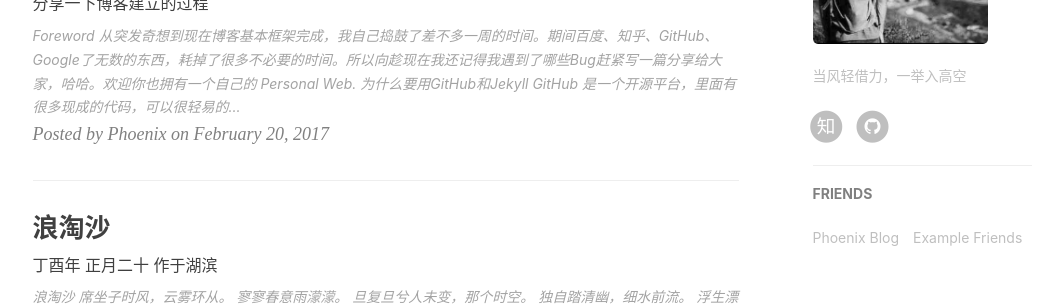
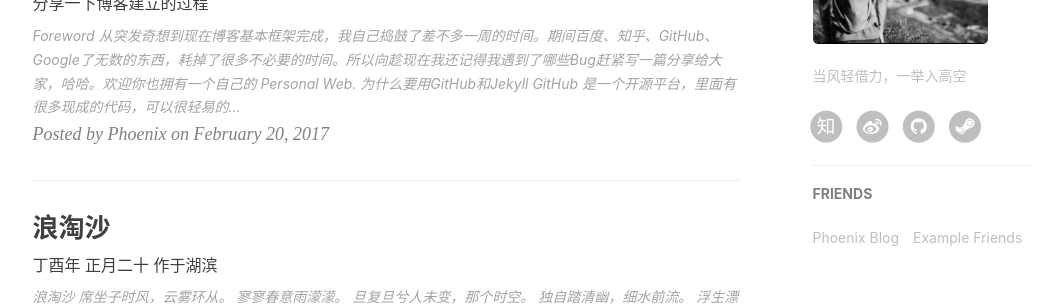
Before and after one commit to PhoenixW95/PhoenixW95.github.io, a Jekyll site: the page built from index.html, in a window 1280 px wide. Shown: the part 756-1062 px from the top of the page, without its empty margins (135-1188 px from the left). Built offline with Jekyll 4.4.1, drawn with Linux system fonts in a browser that asks for light colours; nearby versions of some CDN libraries; the list of posts is cut into pages by our own code; comment, search, counter and statistics services are not loaded.

Commit message:
add steam&weibo id

```diff
--- a/_config.yml
+++ b/_config.yml
@@ -12,11 +12,12 @@
 
 # SNS settings
 RSS: false
-#weibo_username:     Phoenix
+weibo_username:     wwwwwwwwhhh
 zhihu_username:     wu-vinco
 github_username:    PhoenixW95
 #twitter_username:  Phoenix
 #facebook_username:  Phoenix
+steam_username:     phoenix_wu
 
 
 
--- a/_layouts/page.html
+++ b/_layouts/page.html
@@ -170,6 +170,16 @@
                                 </a>
                             </li>
                             {% endif %}
+                            {% if site.steam_username %}
+                            <li>
+                                <a target="_blank" href="https://steamcommunity.com/id/{{ site.github_username }}/">
+                                    <span class="fa-stack fa-lg">
+                                        <i class="fa fa-circle fa-stack-2x"></i>
+                                        <i class="fa fa-steam fa-stack-1x fa-inverse"></i>
+                                    </span>
+                                </a>
+                            </li>
+                            {% endif %}
                         </ul>
                     </div>
                 </section>
```
